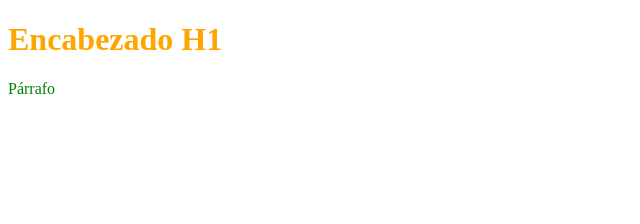
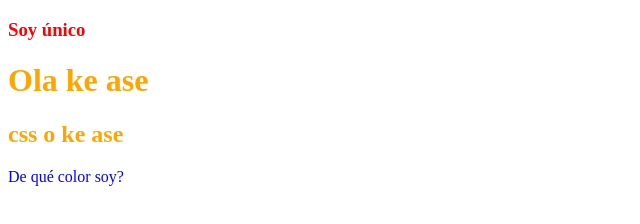
Before and after one commit to alvarode11/2021-2022-CSAAI, a plain HTML site: page P1/S3/ejercicio1.html in a window 1280 px wide. Shown: the whole page, without its empty margins (0-640 px from the left). Drawn offline with Linux system fonts and the light colour scheme.

Commit message:
s3 mejor

```diff
--- a/P1/S3/ejercicio1.css
+++ b/P1/S3/ejercicio1.css
@@ -1,15 +1,11 @@
-/* R1: El último será el primero */
+#unico {
+  color: red;
+}
 
-/* Se define el color del texto para etiquetas h1 */
-h1 {
-    color: green;
-  }
+.resaltado {
+  color: orange;
+}
 
-  /* Se define otro color del testo para etiquetas h1
-     Hay contradiccion entre las dos relas
-     ¿Cual gana? */
-  h1 {
-    color: orange;
-  }
-
-  /* Aplicando la regla R1, el color de h1 es naranja */
+p {
+  color: blue;
+}
--- a/P1/S3/ejercicio1.html
+++ b/P1/S3/ejercicio1.html
@@ -4,16 +4,14 @@
     <meta charset="utf-8">
     <meta http-equiv="X-UA-Compatible" content="IE=edge">
     <meta name="viewport" content="width=device-width, initial-scale=1.0">
-    <title>Regla 1</title>
+    <title>Ejercicio 1</title>
     <link rel="stylesheet" href="ejercicio1.css">
   </head>
 
   <body>
-    <h1>Encabezado H1</h1>
-
-    <!-- Prueba de la Regla 1 -->
-    <!-- Que estilo gana? -->
-    <!-- R1: El último será el primero -->
-    <p style="color:blue; color:green">Párrafo</p>
+    <h3 id="unico">Soy único</h3>
+    <h1 class="resaltado">Ola ke ase</h1>
+    <h2 class="resaltado"> css o ke ase</h2>
+    <p>De qué color soy?</p>
   </body>
 </html>
--- /dev/null
+++ b/P1/S3/regla1.css
@@ -0,0 +1,15 @@
+/* R1: El último será el primero */
+
+/* Se define el color del texto para etiquetas h1 */
+h1 {
+    color: green;
+  }
+
+  /* Se define otro color del testo para etiquetas h1
+     Hay contradiccion entre las dos relas
+     ¿Cual gana? */
+  h1 {
+    color: orange;
+  }
+
+  /* Aplicando la regla R1, el color de h1 es naranja */
```
Also changed, not shown: P1/S3/regla1.html (added, +19 -0 lines).
